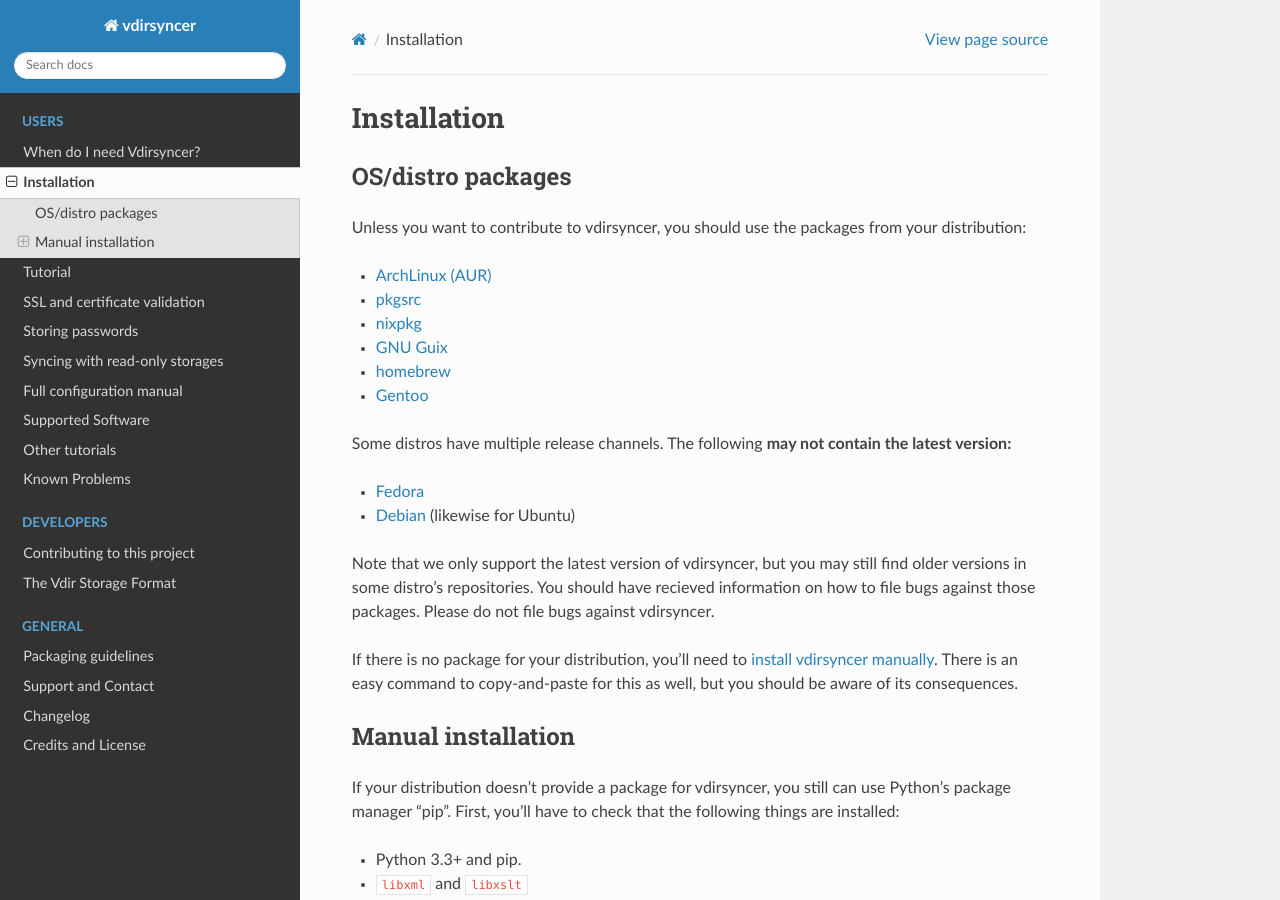
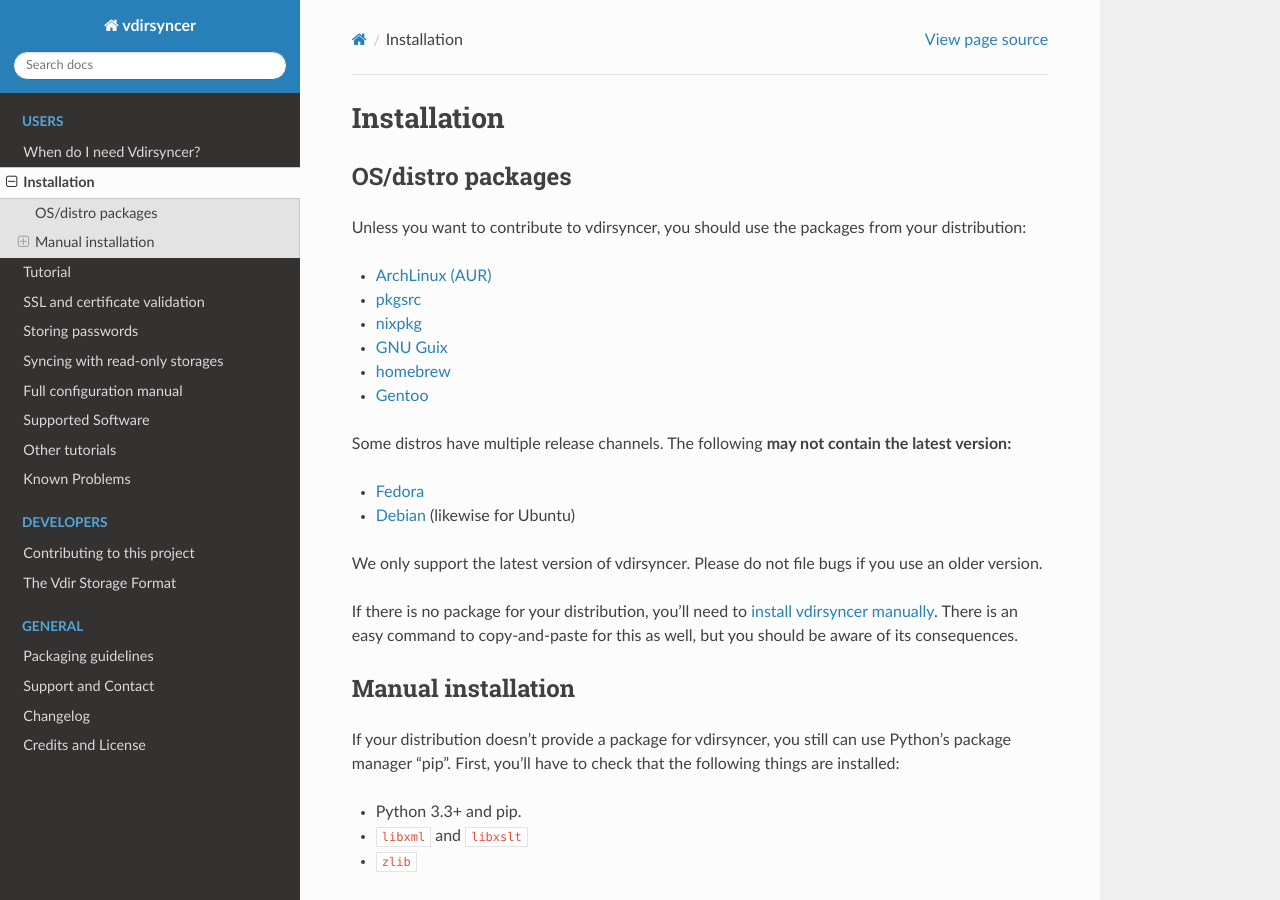
Before and after one commit to pimutils/vdirsyncer, a Sphinx documentation site: the page built from docs/installation.rst, in a window 1280 px wide and 900 px high. Built offline with Sphinx 7.4.7 and the Read the Docs theme 2.0.0, drawn with Linux system fonts in a browser that asks for light colours; the version number could not be read and is left out.

Commit message:
Update installation

```diff
--- a/docs/installation.rst
+++ b/docs/installation.rst
@@ -23,10 +23,8 @@
 - `Fedora <https://apps.fedoraproject.org/packages/vdirsyncer>`_
 - `Debian <https://packages.debian.org/sid/vdirsyncer>`_ (likewise for Ubuntu)
 
-Note that we only support the latest version of vdirsyncer, but you may still
-find older versions in some distro's repositories. You should have recieved
-information on how to file bugs against those packages. Please do not file bugs
-against vdirsyncer.
+We only support the latest version of vdirsyncer. Please do not file bugs if
+you use an older version.
 
 If there is no package for your distribution, you'll need to :ref:`install
 vdirsyncer manually <manual-installation>`. There is an easy command to
```
